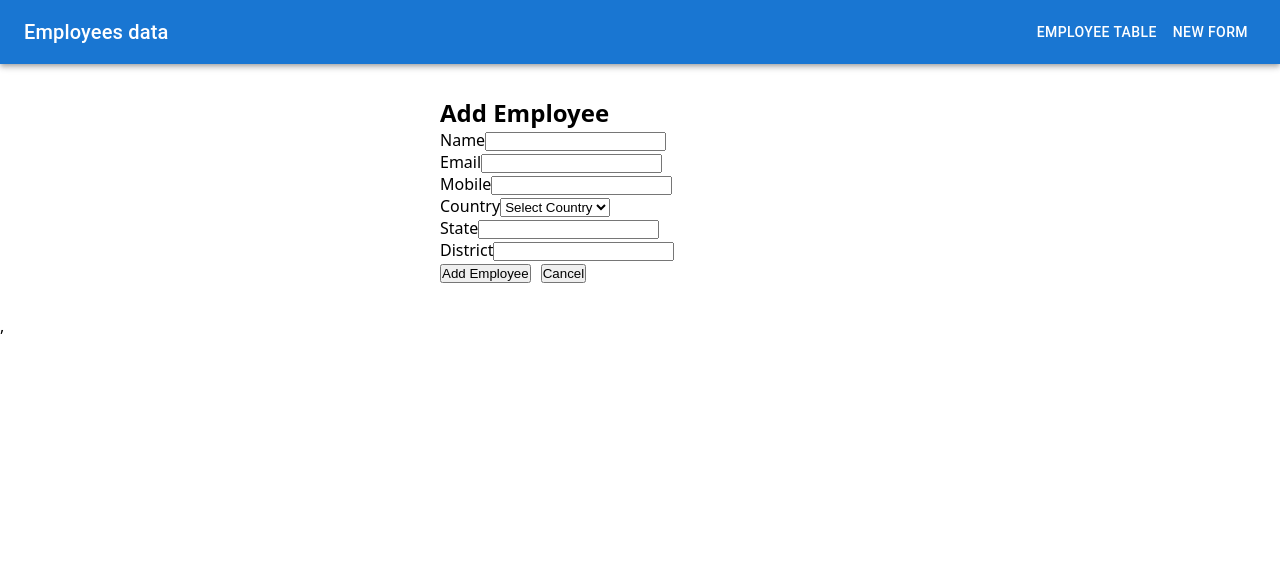
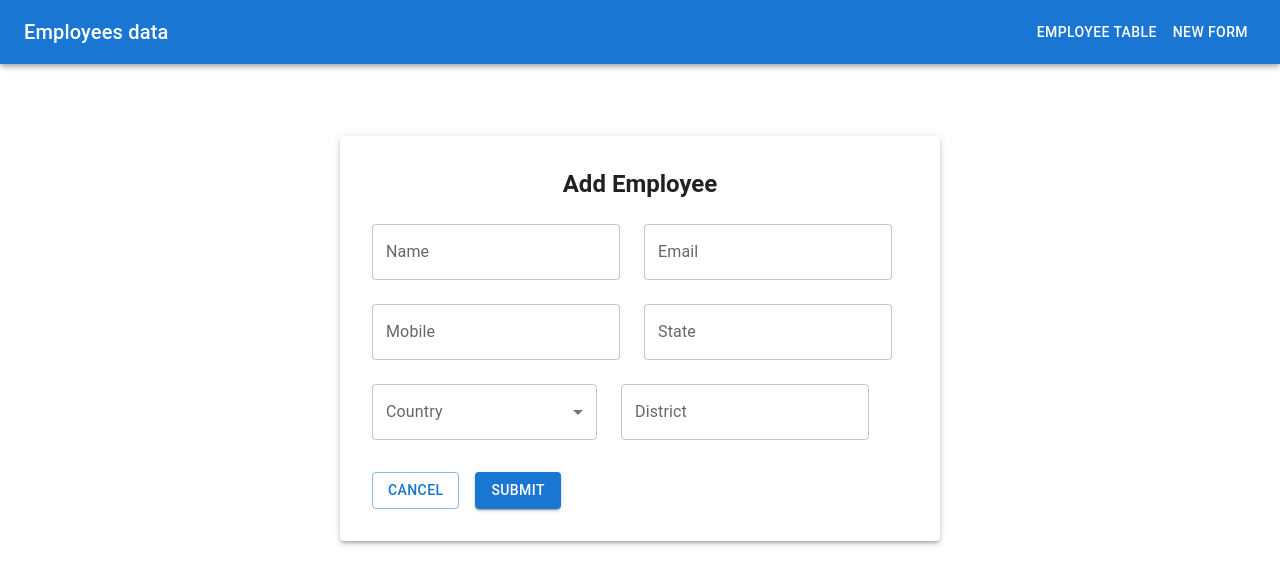
Before and after one commit to tanayanene/CRUD-Application, a React app: page /employees/new in a window 1280 px wide. Shown: the top 584 px of the page. Built offline with nearby package versions, Linux system fonts and the light colour scheme; the HTML template or start-up script is replaced by a standard one.

Commit message:
Changes for form component

```diff
--- a/src/pages/form/Form.jsx
+++ b/src/pages/form/Form.jsx
@@ -3,6 +3,15 @@ import { useForm } from "react-hook-form";
 import { useDispatch, useSelector } from "react-redux";
 import { useNavigate, useParams } from "react-router-dom";
 import { addEmployee, updateEmployee } from "../../slices/EmployeeSlice";
+import {
+  Grid,
+  TextField,
+  MenuItem,
+  Button,
+  Paper,
+  Typography,
+  Box
+} from "@mui/material";
 
 const EmployeeForm = () => {
   const { id } = useParams();
@@ -45,115 +54,141 @@ const EmployeeForm = () => {
   };
 
  return (
-    <div style={{ width: "400px", margin: "auto" }}>
-      <h2>{id ? "Edit Employee" : "Add Employee"}</h2>
+    <Box
+      sx={{
+        display: "flex",
+        justifyContent: "center",
+        mt: 5,
+      }}
+    >
+      <Paper
+        elevation={3}
+        sx={{
+          padding: 4,
+          width: 600,
+        }}
+      >
+        <Typography
+          variant="h5"
+          sx={{ mb: 3, textAlign: "center", fontWeight: 600 }}
+        >
+          Add Employee
+        </Typography>
 
         <form onSubmit={handleSubmit(onSubmit)}>
+          <Grid container spacing={3}>
 
-        <div>
-          <label>Name</label>
-          <input
+            <Grid item xs={12} sm={6}>
+              <TextField
+                label="Name"
+                fullWidth
                 {...register("name", {
                   required: "Name is required",
-              minLength: {
-                value: 3,
-                message: "Minimum 3 characters required",
-              },
-              maxLength: {
-                value: 50,
-                message: "Maximum 50 characters allowed",
-              },
                 })}
+                error={!!errors.name}
+                helperText={errors.name?.message}
               />
-          <p>{errors.name?.message}</p>
-        </div>
+            </Grid>
 
-        <div>
-          <label>Email</label>
-          <input
+            <Grid item xs={12} sm={6}>
+              <TextField
+                label="Email"
+                fullWidth
                 {...register("email", {
                   required: "Email is required",
-              pattern: {
-                value:
-                  /^[A-Za-z0-9._%+-]+@[A-Za-z0-9.-]+\.[A-Za-z]{2,}$/,
-                message: "Invalid email address",
-              },
                 })}
+                error={!!errors.email}
+                helperText={errors.email?.message}
               />
-          <p>{errors.email?.message}</p>
-        </div>
+            </Grid>
 
-        <div>
-          <label>Mobile</label>
-          <input
+            <Grid item xs={12} sm={6}>
+              <TextField
+                label="Mobile"
+                fullWidth
                 {...register("mobile", {
                   required: "Mobile is required",
-              minLength: {
-                value: 10,
-                message: "Mobile must be 10 digits",
-              },
-              maxLength: {
-                value: 10,
-                message: "Mobile must be 10 digits",
-              },
                 })}
+                error={!!errors.mobile}
+                helperText={errors.mobile?.message}
               />
-          <p>{errors.mobile?.message}</p>
-        </div>
+            </Grid>
 
-        <div>
-          <label>Country</label>
-          <select
+            <Grid item xs={12} sm={6}>
+              <TextField
+                label="State"
+                fullWidth
+                {...register("state", {
+                  required: "State is required",
+                })}
+                error={!!errors.state}
+                helperText={errors.state?.message}
+              />
+            </Grid>
+
+            <Grid item xs={12}>
+              <TextField
+                select
+                label="Country"
+                fullWidth
+                sx={{ minWidth: 225 }}
                 {...register("country", {
                   required: "Country is required",
                 })}
+                error={!!errors.country}
+                helperText={errors.country?.message}
               >
-            <option value="">Select Country</option>
-            {countryList.map((c, index) => (
-              <option key={index} value={c.country}>
+                <MenuItem value="">
+                  <em>Select Country</em>
+                </MenuItem>
+
+                {countryList?.map((c, index) => (
+                  <MenuItem key={index} value={c.country}>
                     {c.country}
-              </option>
+                  </MenuItem>
                 ))}
-          </select>
-          <p>{errors.country?.message}</p>
-        </div>
+              </TextField>
+            </Grid>
 
-        <div>
-          <label>State</label>
-          <input
-            {...register("state", {
-              required: "State is required",
-            })}
-          />
-          <p>{errors.state?.message}</p>
-        </div>
-
-        <div>
-          <label>District</label>
-          <input
+            <Grid item xs={12}>
+              <TextField
+                label="District"
+                fullWidth
                 {...register("district", {
                   required: "District is required",
                 })}
+                error={!!errors.district}
+                helperText={errors.district?.message}
               />
-          <p>{errors.district?.message}</p>
-        </div>
+            </Grid>
 
-        <button type="submit">
-          {id ? "Update Employee" : "Add Employee"}
-        </button>
+            <Grid
+              item
+              xs={12}
+              sx={{
+                display: "flex",
+                justifyContent: "flex-end",
+                gap: 2,
+                mt: 1,
+              }}
+            >
+              <Button variant="outlined" onClick={() => navigate("/")}>
+                Cancel
+              </Button>
 
-        <button
-          type="button"
-          onClick={() => navigate("/")}
-          style={{ marginLeft: "10px" }}
+              <Button
+                type="submit"
+                variant="contained"
               >
-          Cancel
-        </button>
+                Submit
+              </Button>
+            </Grid>
 
+          </Grid>
         </form>
-    </div>
+      </Paper>
+    </Box>
   );
-
 };
 
 
```
Lines whose indentation alone changed are shown as unchanged.
